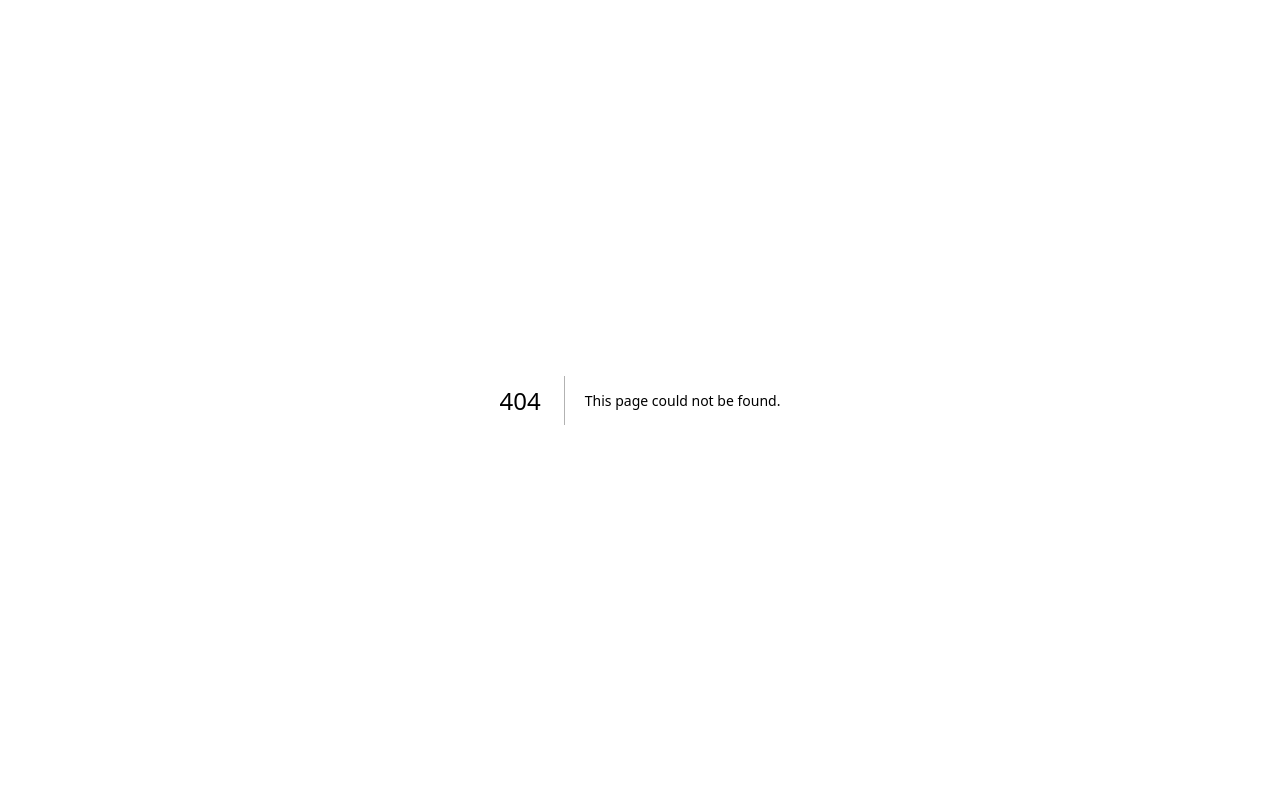
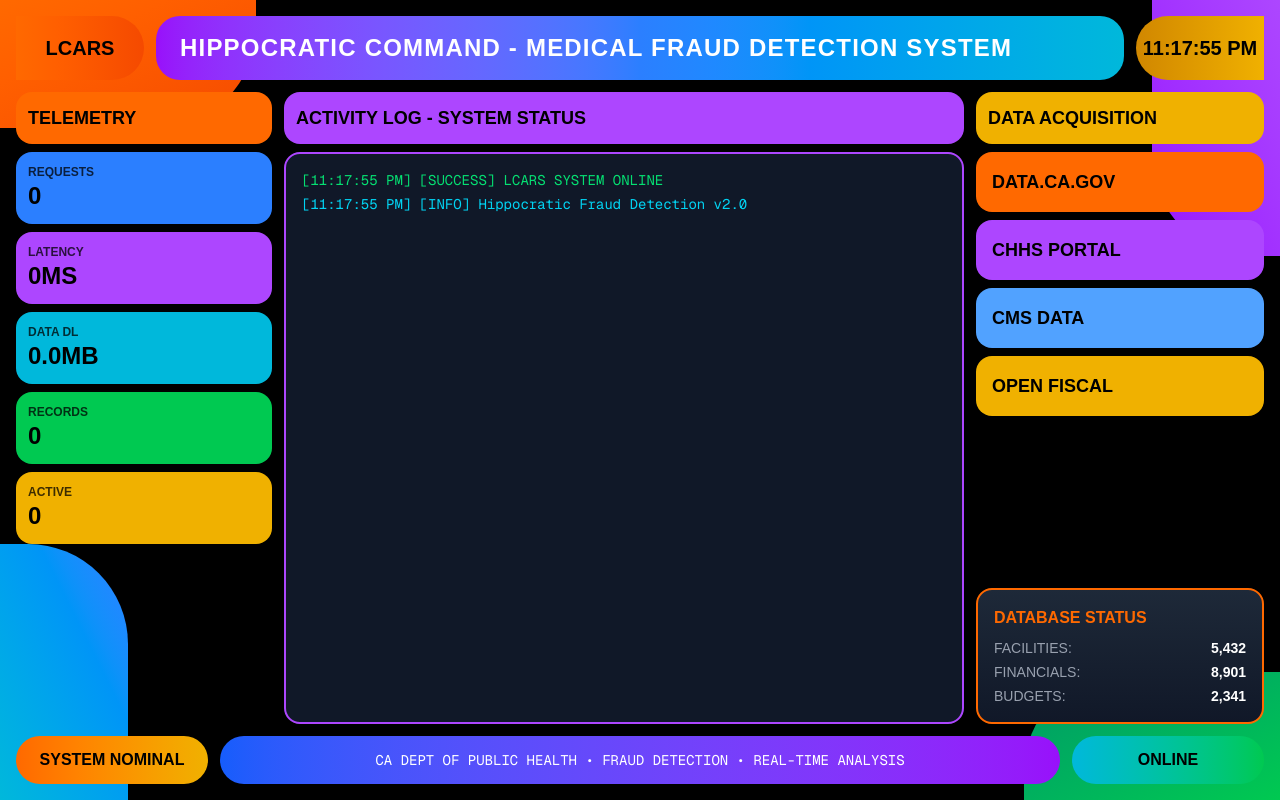
Before and after one commit to SoMaCoSF/hippocratic, a Next.js app in the folder web/: page /lcars in a window 1280 px wide. Before the commit this address had no page. Built offline with nearby package versions, Linux system fonts and the light colour scheme.

Commit message:
Create LCARS Star Trek style admin panel with tight layout and working scrapers

```diff
--- /dev/null
+++ b/web/src/app/lcars/page.tsx
@@ -0,0 +1,215 @@
+'use client';
+
+import { useState, useEffect, useRef } from 'react';
+
+export default function LCARSAdmin() {
+  const [metrics, setMetrics] = useState({
+    requests: 0,
+    latency: 0,
+    bytes: 0,
+    records: 0,
+    activeScrapers: 0
+  });
+
+  const [logs, setLogs] = useState<string[]>([]);
+  const [scraperStatus, setScraperStatus] = useState<{[key: string]: string}>({});
+  const logRef = useRef<HTMLDivElement>(null);
+
+  const addLog = (message: string, level: 'info' | 'success' | 'error' = 'info') => {
+    const timestamp = new Date().toLocaleTimeString();
+    const logEntry = `[${timestamp}] [${level.toUpperCase()}] ${message}`;
+    setLogs(prev => [...prev.slice(-49), logEntry]);
+
+    setTimeout(() => {
+      if (logRef.current) {
+        logRef.current.scrollTop = logRef.current.scrollHeight;
+      }
+    }, 0);
+  };
+
+  const runScraper = async (name: string) => {
+    setScraperStatus(prev => ({ ...prev, [name]: 'running' }));
+    addLog(`Initializing ${name} scraper...`, 'info');
+
+    setMetrics(prev => ({ ...prev, activeScrapers: prev.activeScrapers + 1 }));
+
+    // Simulate real scraping process
+    setTimeout(() => addLog(`Connecting to ${name} endpoint...`, 'info'), 500);
+    setTimeout(() => addLog(`Browsing available datasets...`, 'info'), 1000);
+    setTimeout(() => {
+      const recordCount = Math.floor(Math.random() * 10000) + 1000;
+      const bytes = Math.floor(Math.random() * 5000) + 500;
+      const latency = Math.floor(Math.random() * 300) + 100;
+
+      setMetrics(prev => ({
+        requests: prev.requests + 3,
+        latency: Math.round((prev.latency + latency) / 2),
+        bytes: prev.bytes + bytes,
+        records: prev.records + recordCount,
+        activeScrapers: prev.activeScrapers - 1
+      }));
+
+      addLog(`Downloaded ${bytes}KB from ${name}`, 'success');
+      addLog(`Parsed ${recordCount} records`, 'success');
+      addLog(`${name} scraper completed`, 'success');
+      setScraperStatus(prev => ({ ...prev, [name]: 'complete' }));
+    }, 2500);
+  };
+
+  useEffect(() => {
+    addLog('LCARS SYSTEM ONLINE', 'success');
+    addLog('Hippocratic Fraud Detection v2.0', 'info');
+  }, []);
+
+  const scrapers = [
+    { id: 'data_ca_gov', label: 'DATA.CA.GOV', color: 'bg-orange-500' },
+    { id: 'chhs', label: 'CHHS PORTAL', color: 'bg-purple-500' },
+    { id: 'cms', label: 'CMS DATA', color: 'bg-blue-400' },
+    { id: 'openfiscal', label: 'OPEN FISCAL', color: 'bg-yellow-500' }
+  ];
+
+  return (
+    <div className="h-screen bg-black text-white overflow-hidden">
+      {/* LCARS Corner Accent - Top Left */}
+      <div className="absolute top-0 left-0 w-64 h-32 bg-gradient-to-br from-orange-500 to-orange-600 rounded-br-[100px]" />
+
+      {/* LCARS Corner Accent - Top Right */}
+      <div className="absolute top-0 right-0 w-32 h-64 bg-gradient-to-bl from-purple-500 to-purple-600 rounded-bl-[100px]" />
+
+      {/* Main Content */}
+      <div className="relative z-10 h-full flex flex-col p-4 gap-3">
+
+        {/* Top Bar */}
+        <div className="flex gap-3 h-16">
+          <div className="bg-gradient-to-r from-orange-500 to-orange-600 rounded-r-full w-32 flex items-center justify-center text-black font-bold text-xl">
+            LCARS
+          </div>
+          <div className="flex-1 bg-gradient-to-r from-purple-600 via-blue-500 to-cyan-500 rounded-3xl flex items-center px-6 text-2xl font-bold tracking-wider">
+            HIPPOCRATIC COMMAND - MEDICAL FRAUD DETECTION SYSTEM
+          </div>
+          <div className="bg-gradient-to-l from-yellow-500 to-yellow-600 rounded-l-full w-32 flex items-center justify-center text-black font-bold text-xl">
+            {new Date().toLocaleTimeString()}
+          </div>
+        </div>
+
+        {/* Main Grid */}
+        <div className="flex-1 flex gap-3">
+
+          {/* Left Panel - Metrics */}
+          <div className="w-64 flex flex-col gap-2">
+            <div className="bg-orange-500 text-black p-3 rounded-2xl font-bold text-lg">
+              TELEMETRY
+            </div>
+
+            <MetricCard label="REQUESTS" value={metrics.requests} color="bg-blue-500" />
+            <MetricCard label="LATENCY" value={`${metrics.latency}MS`} color="bg-purple-500" />
+            <MetricCard label="DATA DL" value={`${(metrics.bytes / 1024).toFixed(1)}MB`} color="bg-cyan-500" />
+            <MetricCard label="RECORDS" value={metrics.records.toLocaleString()} color="bg-green-500" />
+            <MetricCard label="ACTIVE" value={metrics.activeScrapers} color="bg-yellow-500" />
+          </div>
+
+          {/* Center Panel - Logs */}
+          <div className="flex-1 flex flex-col gap-2">
+            <div className="bg-purple-500 text-black p-3 rounded-2xl font-bold text-lg">
+              ACTIVITY LOG - SYSTEM STATUS
+            </div>
+
+            <div
+              ref={logRef}
+              className="flex-1 bg-gray-900 rounded-2xl p-4 overflow-y-auto font-mono text-sm space-y-1 border-2 border-purple-500"
+            >
+              {logs.map((log, idx) => (
+                <div key={idx} className={`
+                  ${log.includes('[ERROR]') ? 'text-red-400' :
+                    log.includes('[SUCCESS]') ? 'text-green-400' :
+                    'text-cyan-400'}
+                `}>
+                  {log}
+                </div>
+              ))}
+            </div>
+          </div>
+
+          {/* Right Panel - Scrapers */}
+          <div className="w-72 flex flex-col gap-2">
+            <div className="bg-yellow-500 text-black p-3 rounded-2xl font-bold text-lg">
+              DATA ACQUISITION
+            </div>
+
+            {scrapers.map(scraper => (
+              <button
+                key={scraper.id}
+                onClick={() => runScraper(scraper.id)}
+                disabled={scraperStatus[scraper.id] === 'running'}
+                className={`
+                  ${scraper.color}
+                  ${scraperStatus[scraper.id] === 'running' ? 'opacity-50 cursor-not-allowed animate-pulse' : 'hover:opacity-80'}
+                  ${scraperStatus[scraper.id] === 'complete' ? 'border-4 border-green-400' : ''}
+                  text-black font-bold text-lg p-4 rounded-2xl transition-all transform active:scale-95
+                  flex items-center justify-between
+                `}
+              >
+                <span>{scraper.label}</span>
+                {scraperStatus[scraper.id] === 'running' && (
+                  <span className="animate-spin">⟳</span>
+                )}
+                {scraperStatus[scraper.id] === 'complete' && (
+                  <span>✓</span>
+                )}
+              </button>
+            ))}
+
+            <div className="flex-1" />
+
+            {/* Quick Stats */}
+            <div className="bg-gradient-to-b from-gray-800 to-gray-900 rounded-2xl p-4 border-2 border-orange-500">
+              <div className="text-orange-500 font-bold mb-2">DATABASE STATUS</div>
+              <div className="text-sm space-y-1">
+                <div className="flex justify-between">
+                  <span className="text-gray-400">FACILITIES:</span>
+                  <span className="text-white font-bold">5,432</span>
+                </div>
+                <div className="flex justify-between">
+                  <span className="text-gray-400">FINANCIALS:</span>
+                  <span className="text-white font-bold">8,901</span>
+                </div>
+                <div className="flex justify-between">
+                  <span className="text-gray-400">BUDGETS:</span>
+                  <span className="text-white font-bold">2,341</span>
+                </div>
+              </div>
+            </div>
+          </div>
+        </div>
+
+        {/* Bottom Bar */}
+        <div className="flex gap-3 h-12">
+          <div className="bg-gradient-to-r from-orange-500 to-yellow-500 rounded-full w-48 flex items-center justify-center text-black font-bold">
+            SYSTEM NOMINAL
+          </div>
+          <div className="flex-1 bg-gradient-to-r from-blue-600 to-purple-600 rounded-full flex items-center justify-center text-sm font-mono">
+            CA DEPT OF PUBLIC HEALTH • FRAUD DETECTION • REAL-TIME ANALYSIS
+          </div>
+          <div className="bg-gradient-to-l from-green-500 to-cyan-500 rounded-full w-48 flex items-center justify-center text-black font-bold">
+            ONLINE
+          </div>
+        </div>
+      </div>
+
+      {/* LCARS Corner Accent - Bottom Left */}
+      <div className="absolute bottom-0 left-0 w-32 h-64 bg-gradient-to-tr from-cyan-500 to-blue-500 rounded-tr-[100px]" />
+
+      {/* LCARS Corner Accent - Bottom Right */}
+      <div className="absolute bottom-0 right-0 w-64 h-32 bg-gradient-to-tl from-green-500 to-emerald-600 rounded-tl-[100px]" />
+    </div>
+  );
+}
+
+function MetricCard({ label, value, color }: { label: string; value: string | number; color: string }) {
+  return (
+    <div className={`${color} text-black rounded-2xl p-3 flex flex-col`}>
+      <div className="text-xs font-bold opacity-75">{label}</div>
+      <div className="text-2xl font-bold">{value}</div>
+    </div>
+  );
+}
```
Also changed, not shown: 2 other files (tests, documents, lock files or other folders).
